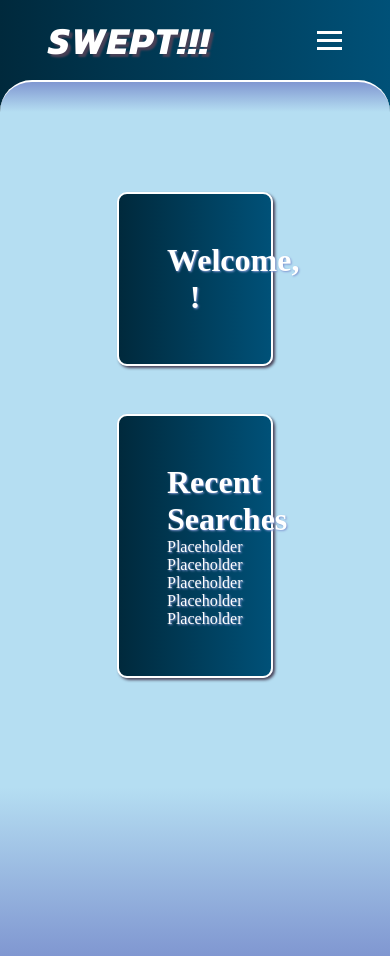
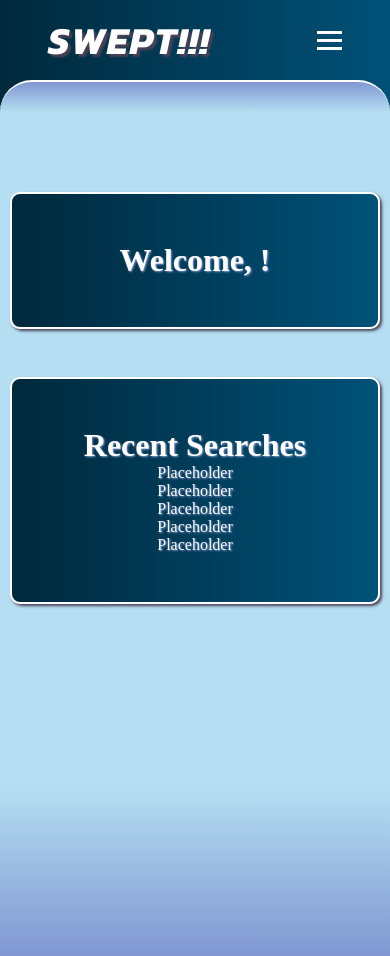
Before and after one commit to elliottdombrowski/SWEPT-02, a React (Create React App) app in the folder client/: page /me in a window 390 px wide. Built offline with nearby package versions, Linux system fonts and the light colour scheme; no server answers.

Commit message:
added profile page media queries

```diff
--- a/client/src/App.css
+++ b/client/src/App.css
@@ -413,7 +413,9 @@ h4 {
   .sweeper-data-output-wrapper,
   .snow-form-wrapper,
   .snow-data-output-wrapper,
-  .login-signup-inner {
+  .login-signup-inner,
+  .profile-info-wrapper,
+  .recent-search-wrapper {
     width: 60%;
   }
 }
@@ -425,7 +427,9 @@ h4 {
   .sweeper-data-output-wrapper,
   .snow-form-wrapper,
   .snow-data-output-wrapper,
-  .login-signup-inner {
+  .login-signup-inner,
+  .profile-info-wrapper,
+  .recent-search-wrapper {
     width: 70%;
   }
 }
@@ -435,7 +439,9 @@ h4 {
   .sweeper-data-output-wrapper,
   .snow-form-wrapper,
   .snow-data-output-wrapper,
-  .login-signup-inner {
+  .login-signup-inner,
+  .profile-info-wrapper,
+  .recent-search-wrapper {
     width: 85%;
   }
 
@@ -449,7 +455,9 @@ h4 {
   .sweeper-data-output-wrapper,
   .snow-form-wrapper,
   .snow-data-output-wrapper,
-  .login-signup-inner {
+  .login-signup-inner,
+  .profile-info-wrapper,
+  .recent-search-wrapper {
     width: 95%;
   }
 }
```
